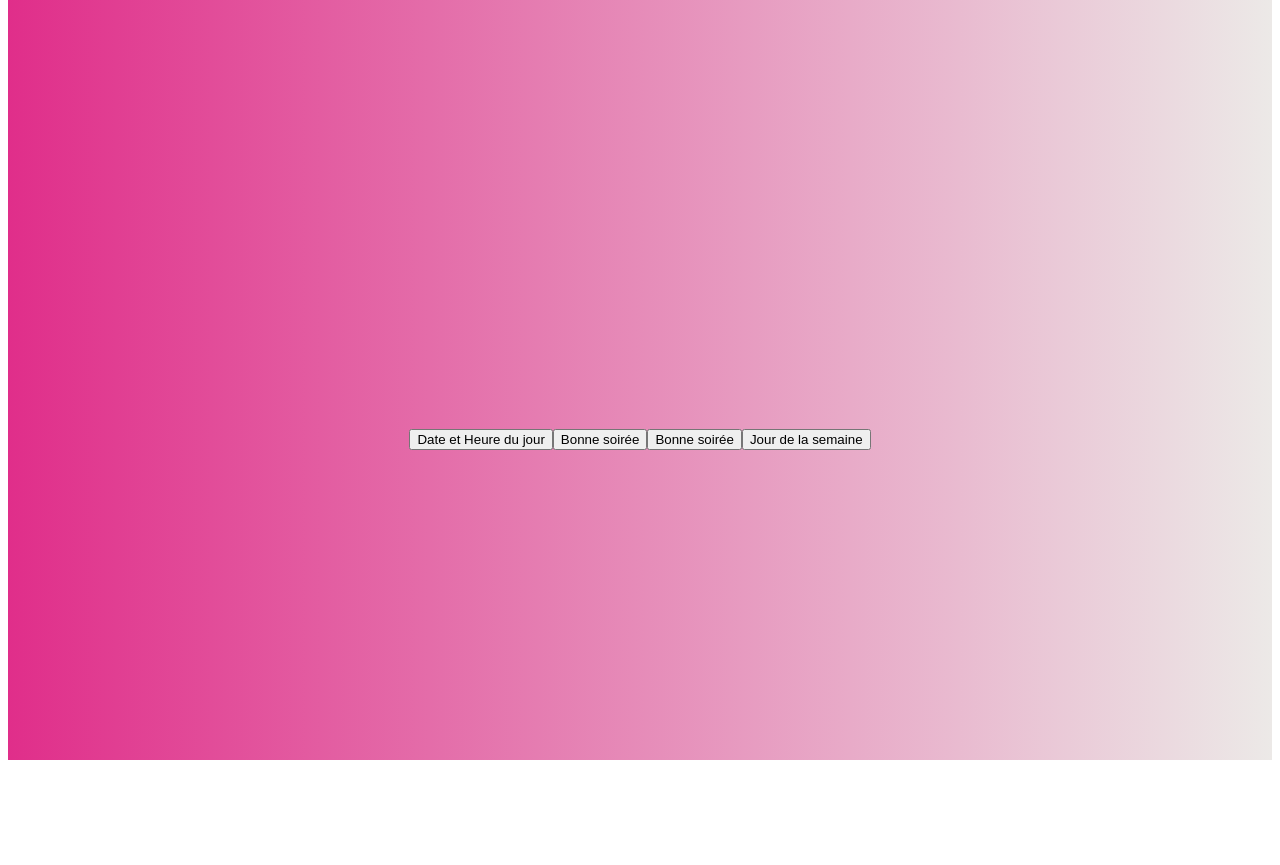
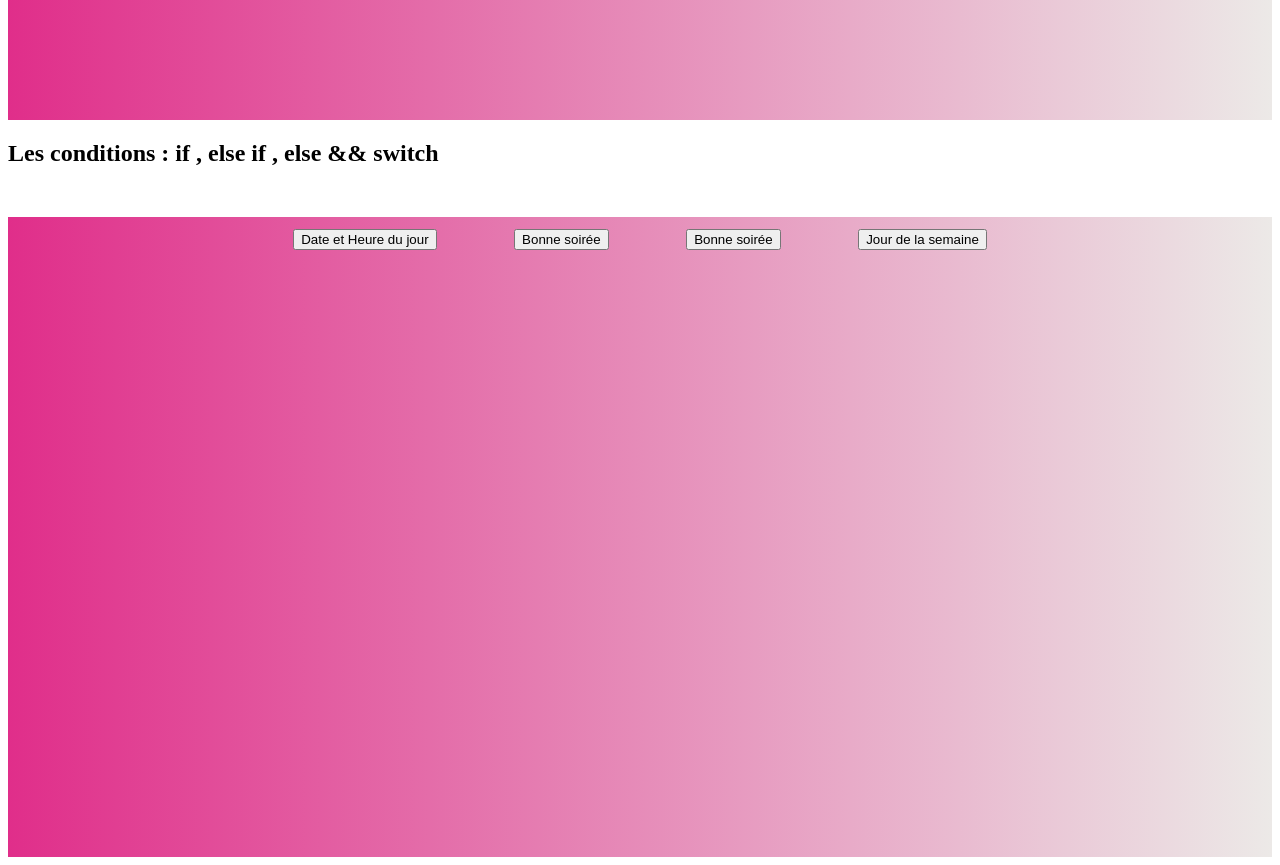
Before and after one commit to soumboulfall2025/maths, a plain HTML site: page index.html in a window 1280 px wide. Shown: the part 600-1465 px from the top of the page. Before the commit the page ends 1368 px from the top, so only its background shows below. Drawn offline with Linux system fonts and the light colour scheme.

Commit message:
the last

```diff
--- a/css/style.css
+++ b/css/style.css
@@ -26,6 +26,15 @@ input{
 
 .heureDate{
     justify-content: space-between;
+}
+
+.container1{
+    text-align: center;
+    font-size: 30px;
+    background: linear-gradient(to right, #e02e8a, #ece9e7);
+    word-spacing: 70px;
+    height: 80vh;
+    margin-top: 50px;
 }
 
 
--- a/index.html
+++ b/index.html
@@ -36,8 +36,8 @@
     <!--------------------------------------------------------------------- -->
 
     <!--LES CONDITIONS-->
-
-    <div class="container">
+    <h2></h2>
+    <div class="container1">
 
 
         <BUtton id="date">
--- a/js/main.js
+++ b/js/main.js
@@ -108,6 +108,14 @@ let heure = document.getElementById('date')
 let jour = document.getElementById('jour')
 let heure1 = document.getElementById('bonjour2')
 let jourSemana = document.getElementById('semana')
+let secondTitre = document.querySelector('h2')
+
+// Second Titre
+secondTitre.textContent = 'Les conditions : if , else if , else && switch'
+secondTitre.addEventListener('click', () => {
+    secondTitre.classList.add('h1')
+
+})
 
 
 // Affichage de la date
```
